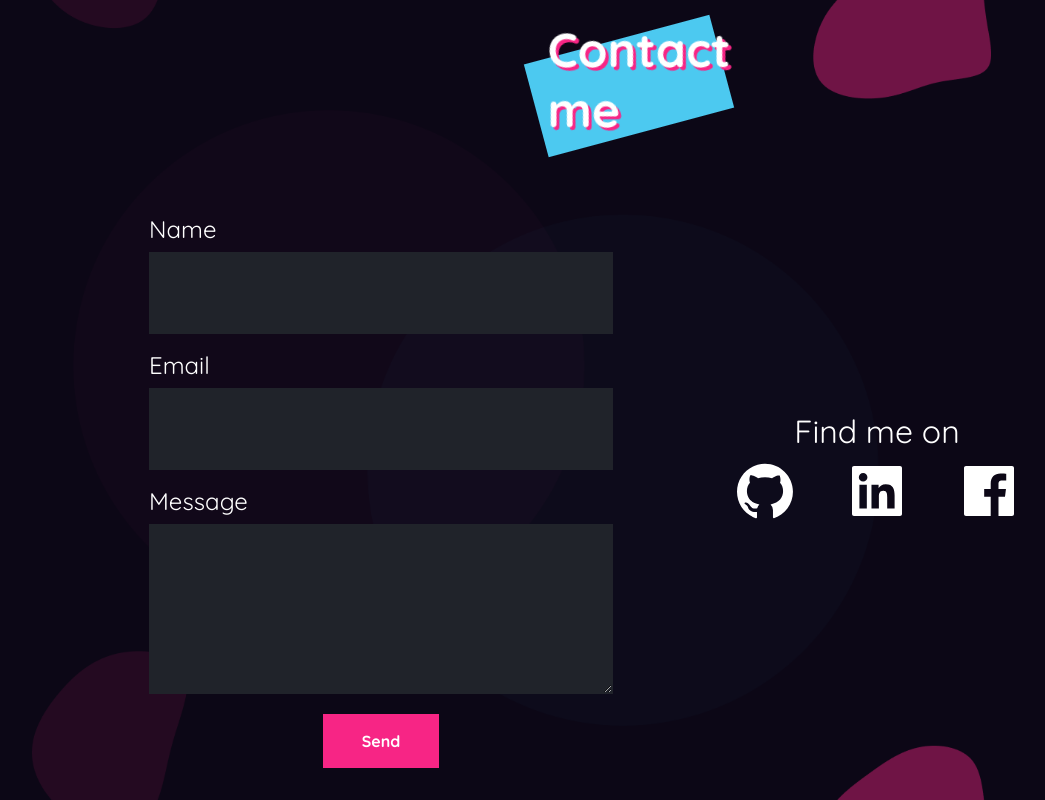
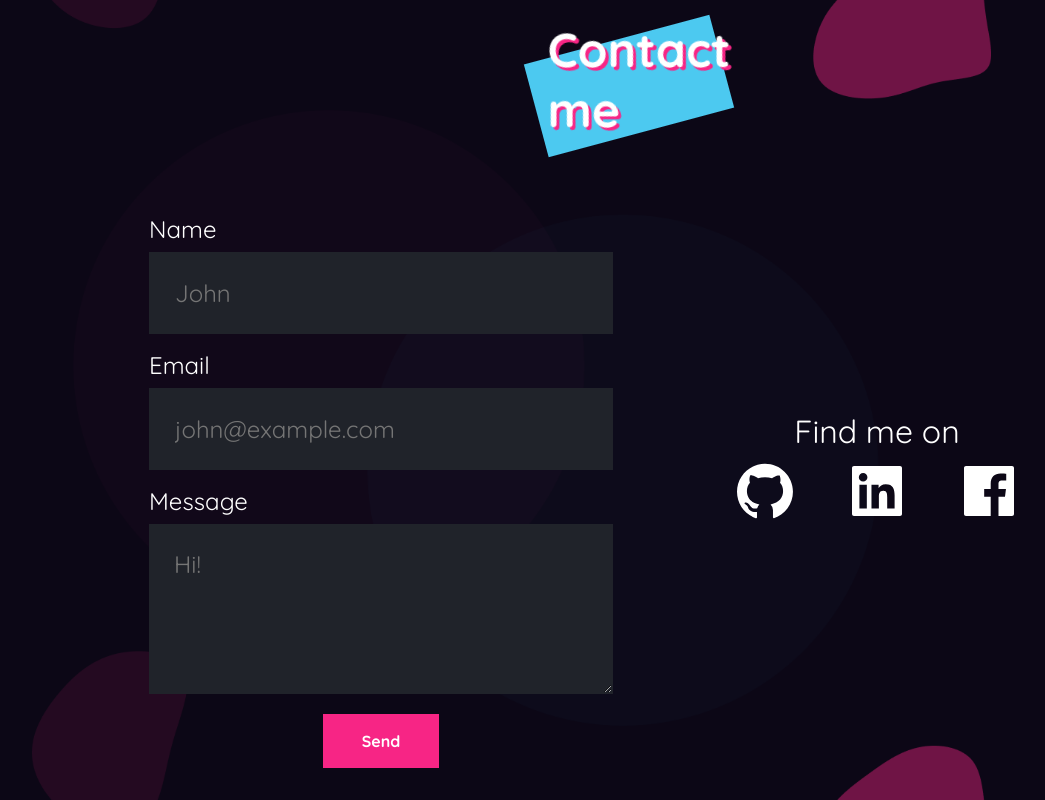
Before and after one commit to zwiro/portfolio, a React (Vite) app: page / in a window 1280 px wide. Shown: the part 2418-3218 px from the top of the page, without its empty margins (11-1056 px from the left). Built offline with nearby package versions, Linux system fonts and the light colour scheme.

Commit message:
form placeholders

```diff
--- a/src/components/Contact.jsx
+++ b/src/components/Contact.jsx
@@ -178,6 +178,7 @@ function Contact() {
               type="text"
               name="user_name"
               id="user_name"
+              placeholder="John"
               onChange={(e) => {
                 setValidationError((prevError) => ({
                   ...prevError,
@@ -207,6 +208,7 @@ function Contact() {
               type="email"
               name="user_email"
               id="user_email"
+              placeholder="john@example.com"
               onChange={(e) => {
                 setValidationError((prevError) => ({
                   ...prevError,
@@ -235,6 +237,7 @@ function Contact() {
               rows={4}
               name="message"
               id="message"
+              placeholder="Hi!"
               onChange={(e) => {
                 setValidationError((prevError) => ({
                   ...prevError,
```
